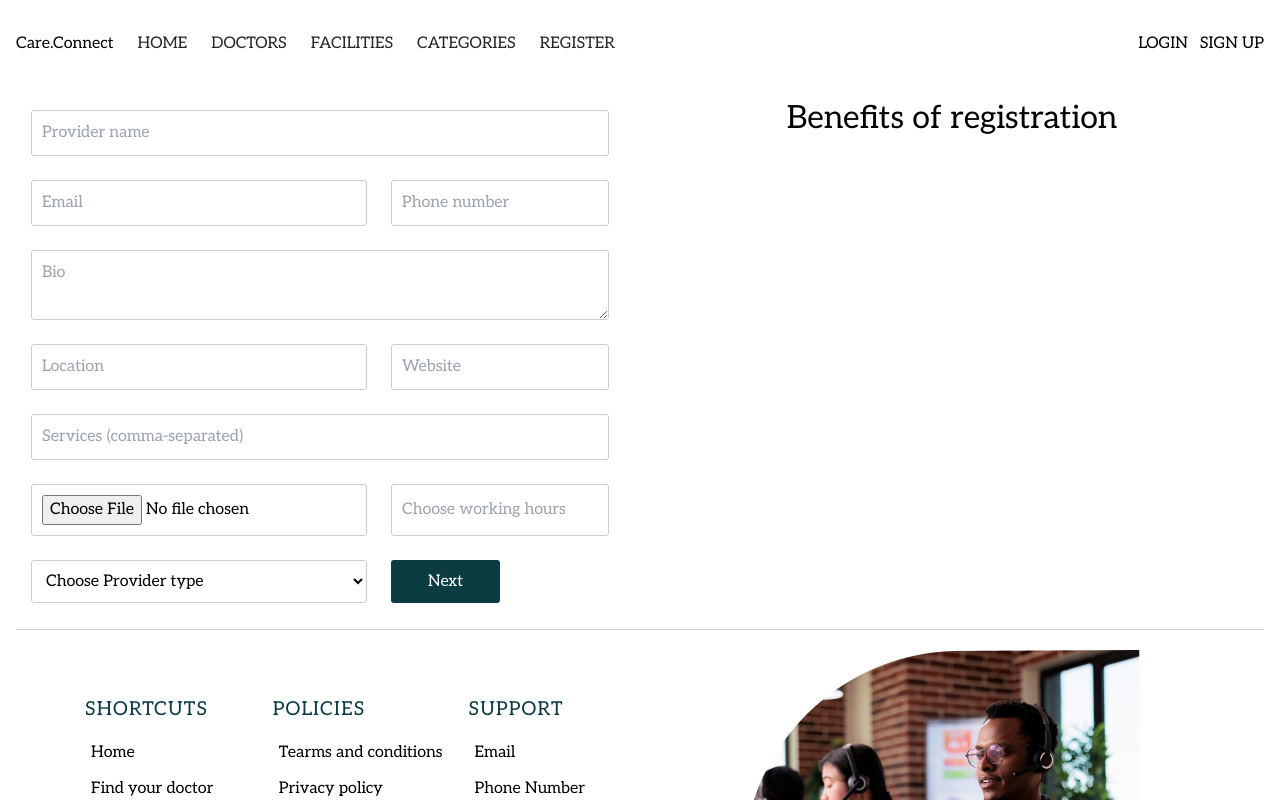
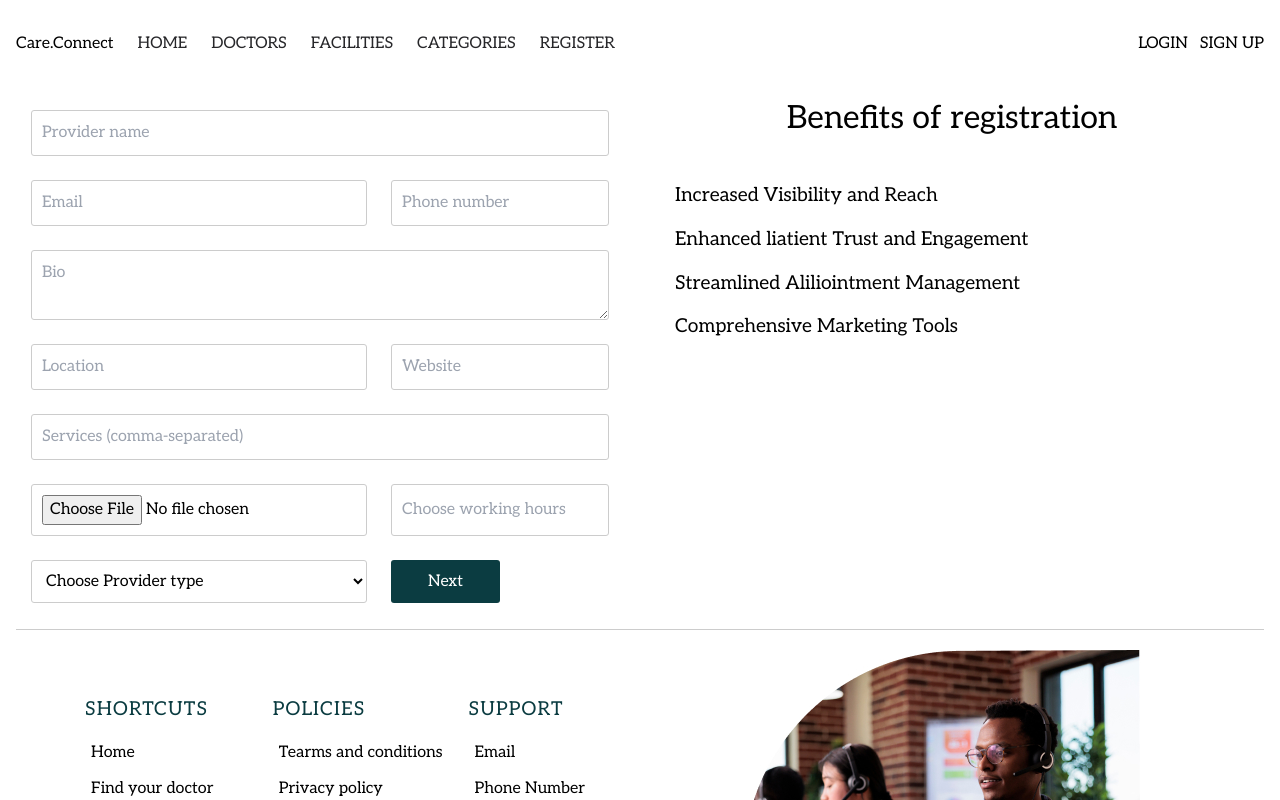
Before and after one commit to CARE-CONNECT-KENYA/care-connect-frontend, a Next.js app: page /register in a window 1280 px wide. Shown: the top 800 px of the page. Built offline with nearby package versions, Linux system fonts and the light colour scheme.

Commit message:
added benefits text

```diff
--- a/app/(with-layout)/register/page.tsx
+++ b/app/(with-layout)/register/page.tsx
@@ -15,6 +15,16 @@ function page() {
         </div>
         <div className={styles.item}>
             <h1>Benefits of registration</h1>
+            <div>
+              <ul>
+                <li>Increased Visibility and Reach</li>
+                <li>Enhanced liatient Trust and Engagement</li>
+                <li> Streamlined Aliliointment Management</li>
+                <li>Comprehensive Marketing Tools</li>
+              </ul>
+
+            </div>
+
         </div>
 
     </div>
--- a/app/Components/LoginForm.tsx
+++ b/app/Components/LoginForm.tsx
@@ -67,7 +67,7 @@ const LoginForm: React.FC<LoginFormProps> = ({ onSuccess }) => {
               required
             />
             <span className={styles.eyeIcon} onClick={() => setShowPassword(!showPassword)}>
-              {showPassword ? 'show' : 'Hide'}
+              {showPassword ? 'hide' : 'show'}
             </span>
           </div>
         </div>
--- a/app/Styles/RegistartionForm.module.css
+++ b/app/Styles/RegistartionForm.module.css
@@ -42,6 +42,15 @@
     flex: 0 0 calc(50% - 10px);
     padding: 10px;
     text-align: centers;
+}
+
+.item ul{
+    font-size: 1.2rem;
+    display: grid;
+    gap: 15px;
+    margin-top: 40px;
+    text-align: left;
+    margin-left: 20px;
 }
 
 .ProviderDetails form{
```
